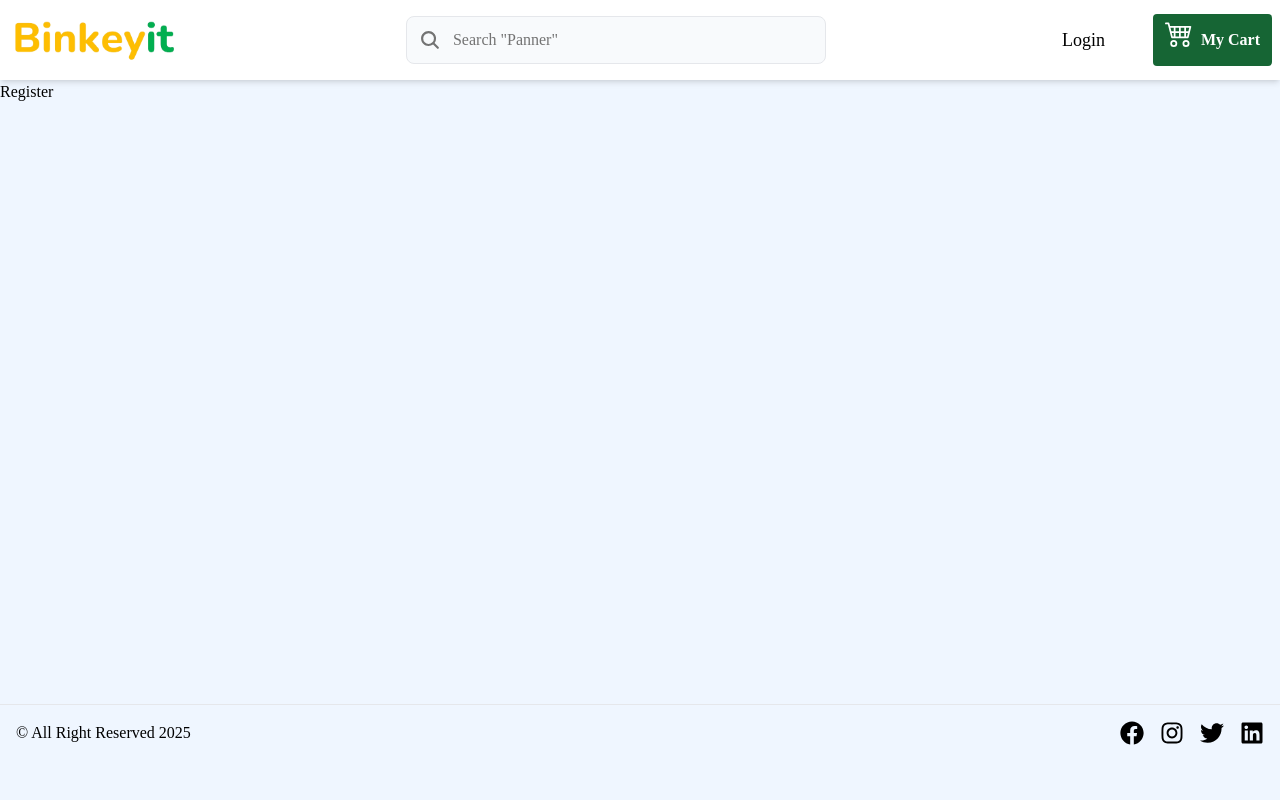
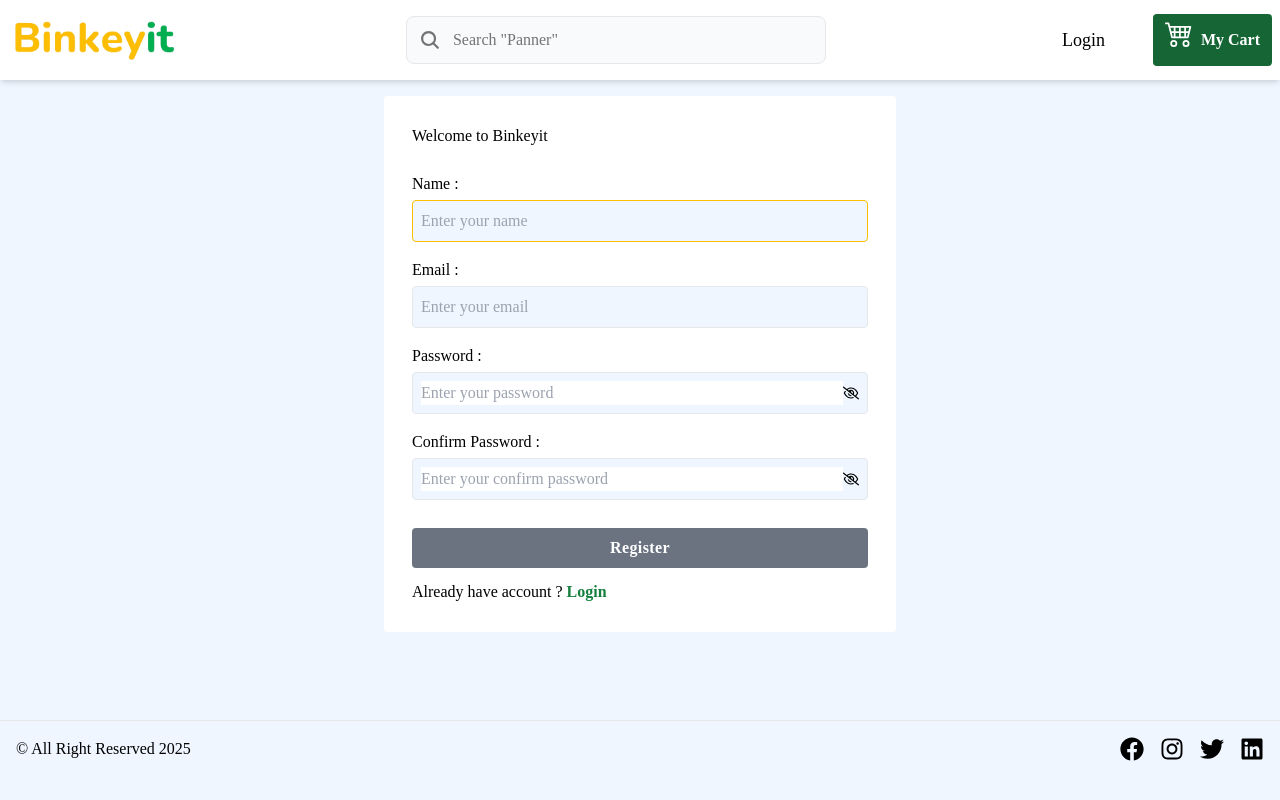
Before and after one commit to RAHULKUMAR092/Blinkit-project, a React (Vite) app in the folder client/: page /register in a window 1280 px wide. Built offline with nearby package versions, Linux system fonts and the light colour scheme.

Commit message:
register section done

```diff
--- a/client/package.json
+++ b/client/package.json
@@ -10,10 +10,13 @@
     "preview": "vite preview"
   },
   "dependencies": {
+    "axios": "^1.7.9",
     "react": "^19.0.0",
     "react-dom": "^19.0.0",
+    "react-hot-toast": "^2.5.2",
     "react-icons": "^5.4.0",
     "react-router-dom": "^7.1.5",
+    "react-toastify": "^11.0.3",
     "react-type-animation": "^3.2.0"
   },
   "devDependencies": {
--- a/client/src/App.jsx
+++ b/client/src/App.jsx
@@ -5,7 +5,7 @@
 import './App.css'
 import Header from './components/Header'
 import Footer from './components/Footer'
-
+import toast, { Toaster } from 'react-hot-toast';
 function App() {
 
   return (
@@ -15,6 +15,7 @@
         <Outlet />
       </main>
       <Footer />
+      <Toaster />
     </>
   )
 }
--- /dev/null
+++ b/client/src/common/SummaryApi.jsx
@@ -0,0 +1,10 @@
+export const baseURl = "http://localhost:8080"
+
+const SummaryApi = {
+    register: {
+        url: "/api/user/register",
+        method: "POST",
+    }
+}
+
+export default SummaryApi;
--- a/client/src/pages/Register.jsx
+++ b/client/src/pages/Register.jsx
@@ -1,9 +1,161 @@
-import React from 'react'
+import React, { useState } from 'react'
+import { FaRegEyeSlash } from "react-icons/fa6";
+import { FaRegEye } from "react-icons/fa6";
+import toast from 'react-hot-toast';
+import Axios from '../utils/Axios';
+import SummaryApi from '../common/SummaryApi';
+import AxiosToastError from '../utils/AxiosToastError';
+import { Link, useNavigate } from 'react-router-dom';
 
 const Register = () => {
+    const [data, setData] = useState({
+        name: "",
+        email: "",
+        password: "",
+        confirmPassword: ""
+    })
+    const [showPassword, setShowPassword] = useState(false)
+    const [showConfirmPassword, setShowConfirmPassword] = useState(false)
+    const navigate = useNavigate()
+
+    const handleChange = (e) => {
+        const { name, value } = e.target
+
+        setData((preve) => {
+            return {
+                ...preve,
+                [name]: value
+            }
+        })
+    }
+
+    const valideValue = Object.values(data).every(el => el)
+
+
+    const handleSubmit = async (e) => {
+        e.preventDefault()
+
+        if (data.password !== data.confirmPassword) {
+            toast.error(
+                "password and confirm password must be same"
+            )
+            return
+        }
+
+        try {
+            const response = await Axios({
+                ...SummaryApi.register,
+                data: data
+            })
+
+            if (response.data.error) {
+                toast.error(response.data.message)
+            }
+
+            if (response.data.success) {
+                toast.success(response.data.message)
+                setData({
+                    name: "",
+                    email: "",
+                    password: "",
+                    confirmPassword: ""
+                })
+                navigate("/login")
+            }
+
+        } catch (error) {
+            AxiosToastError(error)
+        }
+
+
+
+    }
     return (
-        <section className=''>
-            Register
+        <section className='w-full container mx-auto px-2'>
+            <div className='bg-white my-4 w-full max-w-lg mx-auto rounded p-7'>
+                <p>Welcome to Binkeyit</p>
+
+                <form className='grid gap-4 mt-6' onSubmit={handleSubmit}>
+                    <div className='grid gap-1'>
+                        <label htmlFor='name'>Name :</label>
+                        <input
+                            type='text'
+                            id='name'
+                            autoFocus
+                            className='bg-blue-50 p-2 border rounded outline-none focus:border-primary-200'
+                            name='name'
+                            value={data.name}
+                            onChange={handleChange}
+                            placeholder='Enter your name'
+                        />
+                    </div>
+                    <div className='grid gap-1'>
+                        <label htmlFor='email'>Email :</label>
+                        <input
+                            type='email'
+                            id='email'
+                            className='bg-blue-50 p-2 border rounded outline-none focus:border-primary-200'
+                            name='email'
+                            value={data.email}
+                            onChange={handleChange}
+                            placeholder='Enter your email'
+                        />
+                    </div>
+                    <div className='grid gap-1'>
+                        <label htmlFor='password'>Password :</label>
+                        <div className='bg-blue-50 p-2 border rounded flex items-center focus-within:border-primary-200'>
+                            <input
+                                type={showPassword ? "text" : "password"}
+                                id='password'
+                                className='w-full outline-none'
+                                name='password'
+                                value={data.password}
+                                onChange={handleChange}
+                                placeholder='Enter your password'
+                            />
+                            <div onClick={() => setShowPassword(preve => !preve)} className='cursor-pointer'>
+                                {
+                                    showPassword ? (
+                                        <FaRegEye />
+                                    ) : (
+                                        <FaRegEyeSlash />
+                                    )
+                                }
+                            </div>
+                        </div>
+                    </div>
+                    <div className='grid gap-1'>
+                        <label htmlFor='confirmPassword'>Confirm Password :</label>
+                        <div className='bg-blue-50 p-2 border rounded flex items-center focus-within:border-primary-200'>
+                            <input
+                                type={showConfirmPassword ? "text" : "password"}
+                                id='confirmPassword'
+                                className='w-full outline-none'
+                                name='confirmPassword'
+                                value={data.confirmPassword}
+                                onChange={handleChange}
+                                placeholder='Enter your confirm password'
+                            />
+                            <div onClick={() => setShowConfirmPassword(preve => !preve)} className='cursor-pointer'>
+                                {
+                                    showConfirmPassword ? (
+                                        <FaRegEye />
+                                    ) : (
+                                        <FaRegEyeSlash />
+                                    )
+                                }
+                            </div>
+                        </div>
+                    </div>
+
+                    <button disabled={!valideValue} className={` ${valideValue ? "bg-green-800 hover:bg-green-700" : "bg-gray-500"}    text-white py-2 rounded font-semibold my-3 tracking-wide`}>Register</button>
+
+                </form>
+
+                <p>
+                    Already have account ? <Link to={"/login"} className='font-semibold text-green-700 hover:text-green-800'>Login</Link>
+                </p>
+            </div>
         </section>
     )
 }
--- /dev/null
+++ b/client/src/utils/Axios.js
@@ -0,0 +1,9 @@
+import axios from "axios";
+import { baseURl } from "../common/SummaryApi";
+
+const Axios = axios.create({
+  baseURL: baseURl,
+  withCredentials: true,
+});
+
+export default Axios;
--- /dev/null
+++ b/client/src/utils/AxiosToastError.js
@@ -0,0 +1,7 @@
+import toast from "react-hot-toast";
+
+const AxiosToastError = (error) => {
+  toast.error(error?.response?.data?.message);
+};
+
+export default AxiosToastError;
```
Also changed, not shown: 1 other file (tests, documents, lock files or other folders).
